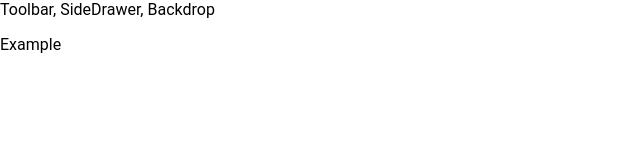
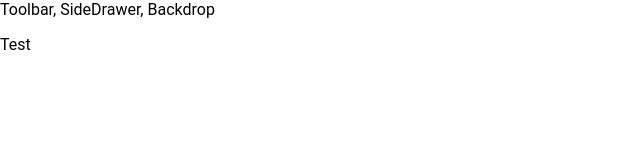
Before and after one commit to ruslanzharkov/react-redux-burger-builder, a React app: page / in a window 1280 px wide. Shown: the top 160 px of the page, without its empty margins (0-640 px from the left). Built offline with nearby package versions, Linux system fonts and the light colour scheme.

Commit message:
Changed name

```diff
--- a/src/App.js
+++ b/src/App.js
@@ -7,7 +7,7 @@ class App extends Component {
     return (
       <div>
         <Layout>
-            <p>Example</p>
+            <p>Test</p>
         </Layout>
       </div>
     );
```
